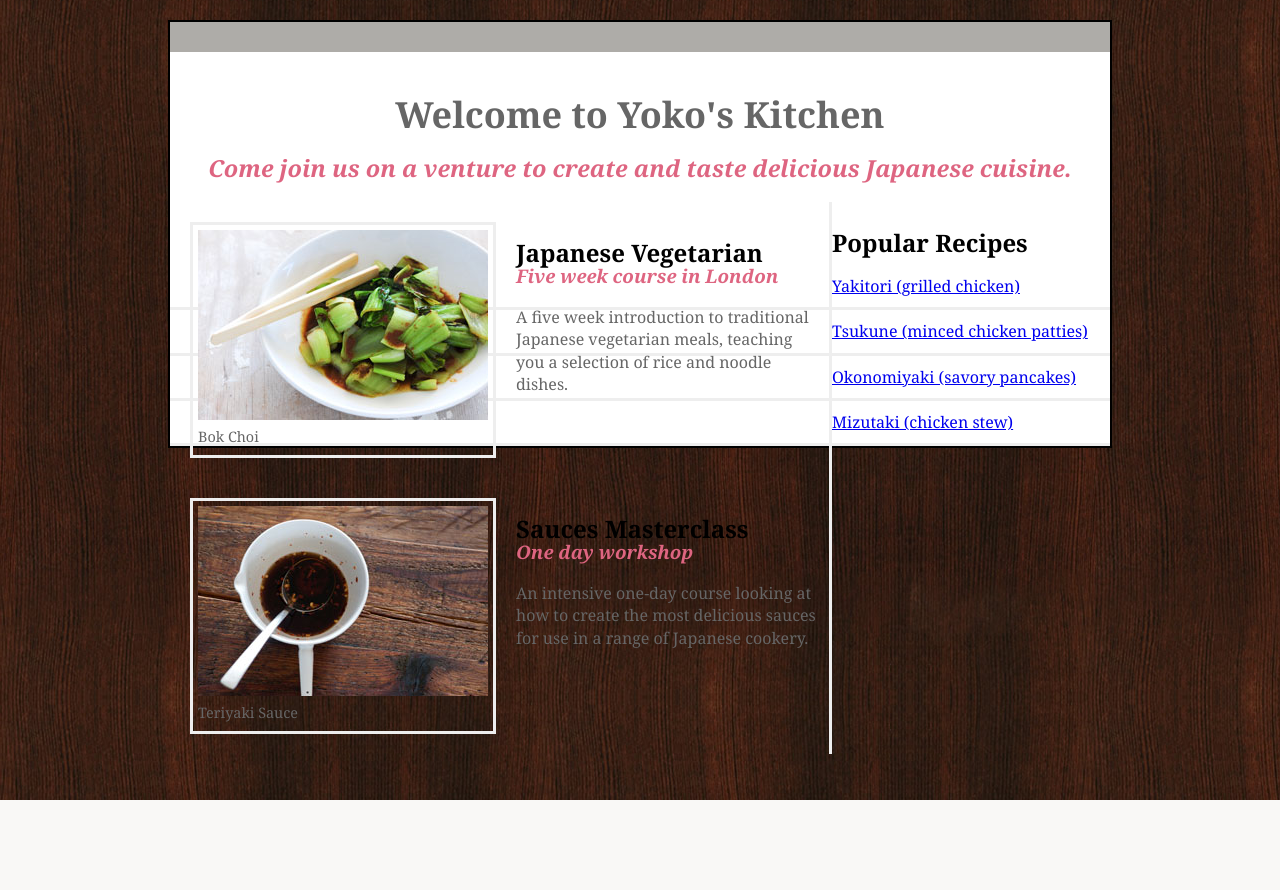
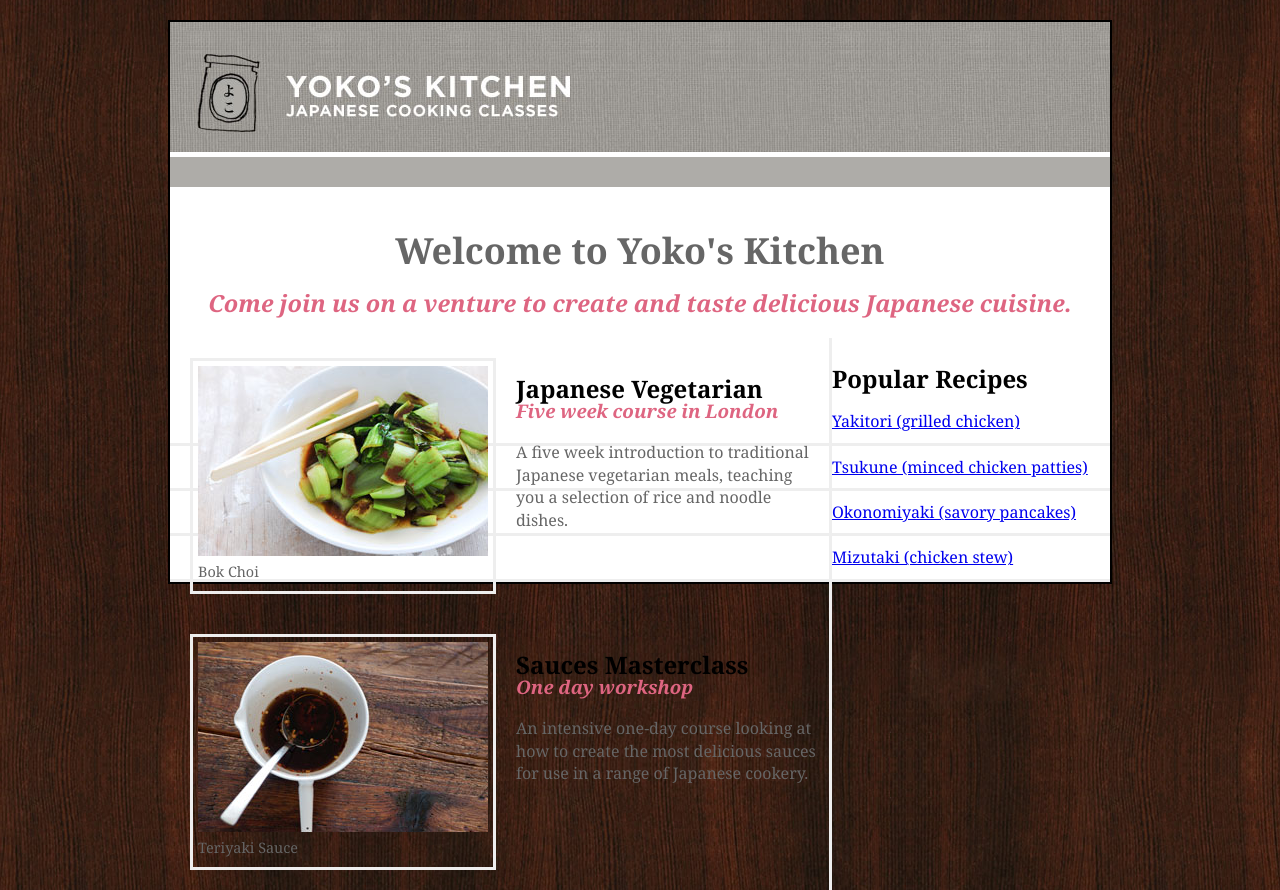
Before and after one commit to apacellerj/2022-01-03_Yoko-konyh-ja, a plain HTML site: page index.html in a window 1280 px wide. Before the commit the page ends 800 px from the top, so only its background shows below. Drawn offline with Linux system fonts and the light colour scheme.

Commit message:
5. feladat

```diff
--- a/index.html
+++ b/index.html
@@ -18,6 +18,7 @@
 		<div>
 		<div id="wrapper">
 			<header>
+				<img src="header.jpg" alt="Header" title="Header">
 				<nav>
 				</nav>
 			</header>
```
